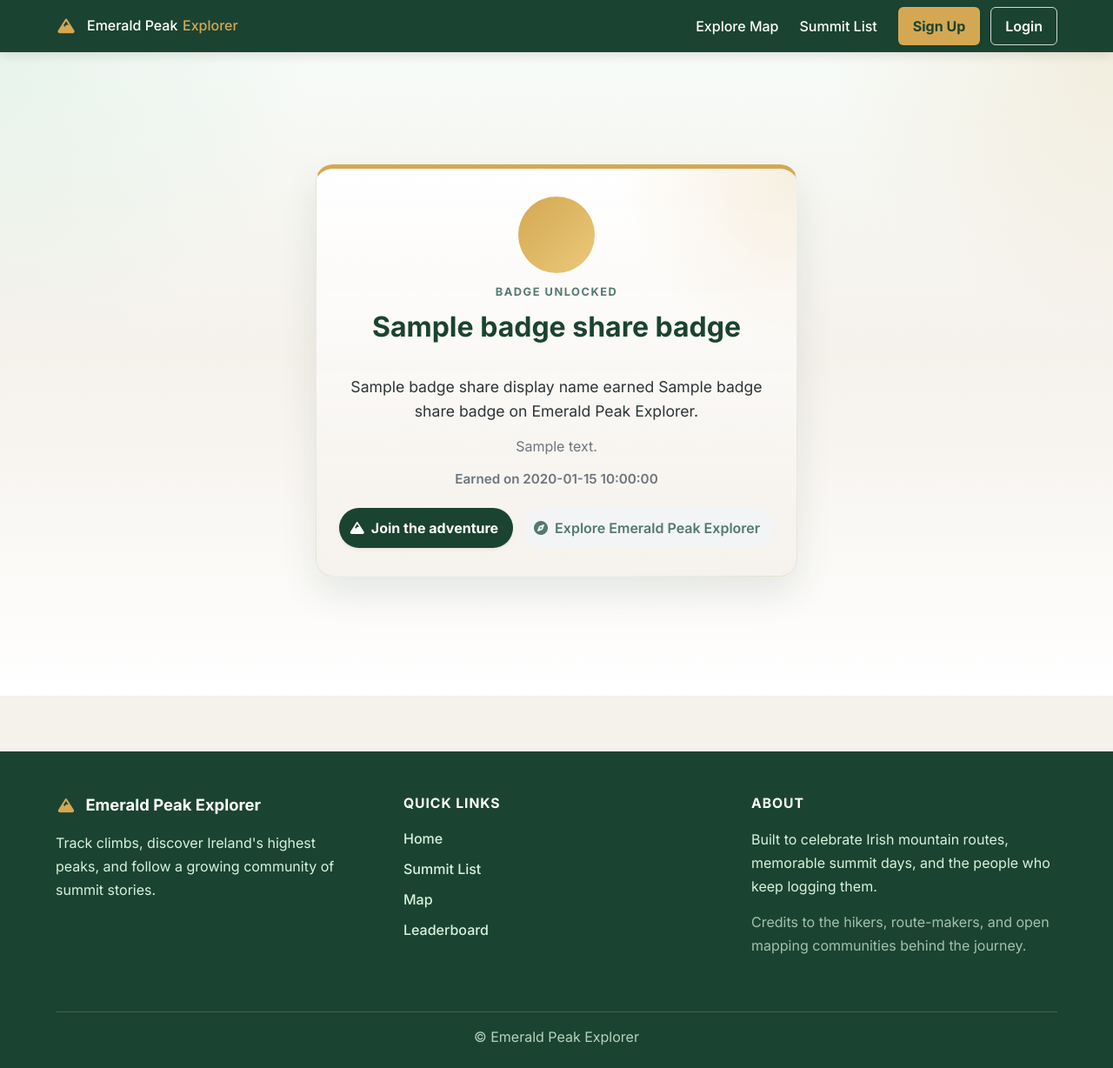
After one commit to AndrianBarbulat/Emerald-Summit-Tracker, a Flask app: template templates/badge_share.html in a window 1280 px wide. The commit adds this page. Shown: the whole page at 87% size. Run offline with Flask 3, Linux system fonts and the light colour scheme; the template is opened without the code that fills it: most values are stand-ins (such as "Sample title", 1, 10 or a date in 2020).

Commit message:
Built a shareable badge page at /badge/<badge_key>/<display_name> that displays a single earned badge in a clean public format. Fetched badge definition and user earned date to render a personalized achievement message. Added a simple call to action encouraging new users to join the platform from shared badge links. Included Open Graph meta tags so shared links generate rich previews on social platforms. Connected the badge celebration modal so users can instantly generate and share their achievement page.

```diff
--- a/app.py
+++ b/app.py
@@ -13,6 +13,7 @@ from badges_config import (
     COUNTY_PEAK_COUNTS,
     DASHBOARD_BADGE_RULES,
     configure_county_badges,
+    get_badge_definition,
     normalize_badge_key,
 )
 from supabase_utils import (
@@ -2788,6 +2789,52 @@ def public_profile(display_name: str):
     )
 
 
+@app.route("/badge/<badge_key>/<display_name>")
+def badge_share(badge_key: str, display_name: str):
+    profile_record = get_profile_by_display_name(display_name)
+    if profile_record is None:
+        abort(404)
+
+    profile_user_id = str(profile_record.get("id") or "").strip()
+    normalized_badge_key = normalize_badge_key(badge_key)
+    badge_definition = get_badge_definition(normalized_badge_key)
+    if not profile_user_id or badge_definition is None:
+        abort(404)
+
+    earned_badges = _build_public_profile_badges(get_user_badges(profile_user_id))
+    earned_badge = next(
+        (badge for badge in earned_badges if str(badge.get("key") or "") == normalized_badge_key),
+        None,
+    )
+    if earned_badge is None:
+        abort(404)
+
+    badge_label = str(earned_badge.get("label") or badge_definition.get("name") or "Badge").strip()
+    display_name_value = str(profile_record.get("display_name") or display_name or "Climber").strip() or "Climber"
+    earned_date_label = (
+        format_display_date(earned_badge.get("earned_at"), fallback="Recently")
+        if earned_badge.get("earned_at")
+        else "Recently"
+    )
+    share_description = f"{display_name_value} earned the {badge_label} badge on Emerald Peak Explorer."
+    share_title = f"{badge_label} | Emerald Peak Explorer"
+
+    _set_active_page("")
+    return render_template(
+        "badge_share.html",
+        badge_share_badge={
+            **earned_badge,
+            "description": str(badge_definition.get("description") or ""),
+        },
+        badge_share_cta_url=url_for("home") if session.get("profile") else url_for("index"),
+        badge_share_description=share_description,
+        badge_share_display_name=display_name_value,
+        badge_share_earned_date=earned_date_label,
+        badge_share_title=share_title,
+        badge_share_url=request.url,
+    )
+
+
 @app.route("/compare/<name1>/<name2>")
 def compare_profiles(name1: str, name2: str):
     left_profile = get_profile_by_display_name(name1)
--- /dev/null
+++ b/static/css/badge_share.css
@@ -0,0 +1,131 @@
+.badge-share-page {
+    align-items: center;
+    background:
+        radial-gradient(circle at top left, rgba(116, 198, 157, 0.12), transparent 24%),
+        radial-gradient(circle at top right, rgba(212, 168, 83, 0.15), transparent 22%),
+        linear-gradient(180deg, #f7fbf8 0%, var(--color-cream) 48%, #ffffff 100%);
+    display: flex;
+    min-height: calc(100vh - 52px);
+}
+
+.badge-share-page .container {
+    display: flex;
+    justify-content: center;
+}
+
+.badge-share-page__card {
+    background:
+        radial-gradient(circle at top right, rgba(212, 168, 83, 0.18), transparent 28%),
+        linear-gradient(180deg, rgba(255, 255, 255, 0.98), rgba(245, 241, 235, 0.96));
+    border: 1px solid rgba(27, 67, 50, 0.08);
+    border-top: 5px solid var(--color-gold);
+    border-radius: var(--radius-lg);
+    box-shadow: 0 20px 42px rgba(27, 67, 50, 0.1);
+    display: grid;
+    gap: 0.8rem;
+    justify-items: center;
+    max-width: 38rem;
+    padding: 2rem 1.6rem;
+    text-align: center;
+}
+
+.badge-share-page__icon {
+    align-items: center;
+    background: linear-gradient(135deg, var(--color-gold), #ebc979);
+    border-radius: 50%;
+    color: var(--color-white);
+    display: inline-flex;
+    font-size: 2.1rem;
+    height: 5.5rem;
+    justify-content: center;
+    width: 5.5rem;
+}
+
+.badge-share-page__eyebrow {
+    color: var(--color-sage);
+    font-size: 0.8rem;
+    font-weight: 700;
+    letter-spacing: 0.12em;
+    margin: 0;
+    text-transform: uppercase;
+}
+
+.badge-share-page__title {
+    color: var(--color-forest);
+    margin: 0;
+}
+
+.badge-share-page__headline {
+    color: var(--color-slate);
+    font-size: 1.1rem;
+    line-height: 1.6;
+    margin: 0;
+    max-width: 30rem;
+}
+
+.badge-share-page__description {
+    color: var(--color-grey);
+    line-height: 1.7;
+    margin: 0;
+    max-width: 28rem;
+}
+
+.badge-share-page__meta {
+    color: var(--color-grey);
+    font-size: 0.95rem;
+    font-weight: 600;
+    margin: 0;
+}
+
+.badge-share-page__actions {
+    display: flex;
+    flex-wrap: wrap;
+    gap: 0.75rem;
+    justify-content: center;
+    margin-top: 0.5rem;
+}
+
+.badge-share-page__cta {
+    background: var(--color-forest);
+    border-color: transparent;
+    border-radius: 999px;
+    color: var(--color-white);
+    font-weight: 700;
+    min-height: 2.9rem;
+}
+
+.badge-share-page__cta:hover,
+.badge-share-page__cta:focus-visible {
+    background: #214d39;
+    color: var(--color-white);
+}
+
+.badge-share-page__secondary {
+    border-radius: 999px;
+    color: var(--color-sage);
+    font-weight: 600;
+    min-height: 2.9rem;
+}
+
+.badge-share-page__secondary:hover,
+.badge-share-page__secondary:focus-visible {
+    color: var(--color-forest);
+}
+
+@media screen and (max-width: 768px) {
+    .badge-share-page__card {
+        padding: 1.5rem 1rem;
+    }
+
+    .badge-share-page__headline {
+        font-size: 1rem;
+    }
+
+    .badge-share-page__actions {
+        width: 100%;
+    }
+
+    .badge-share-page__actions .button {
+        width: 100%;
+    }
+}
--- a/static/css/style.css
+++ b/static/css/style.css
@@ -1505,8 +1505,20 @@ html.has-initial-page-loading [data-initial-loading-region] > [data-loading-cont
 }
 
 .badge-celebration-modal__view-all,
+.badge-celebration-modal__share,
 .badge-celebration-modal__continue {
     min-width: 9.75rem;
+}
+
+.badge-celebration-modal__share {
+    border-color: rgba(82, 121, 111, 0.22);
+    color: var(--color-sage);
+}
+
+.badge-celebration-modal__share:hover,
+.badge-celebration-modal__share:focus-visible {
+    border-color: rgba(82, 121, 111, 0.34);
+    color: var(--color-forest);
 }
 
 .badge-celebration-modal__continue {
--- a/static/js/script.js
+++ b/static/js/script.js
@@ -2713,7 +2713,8 @@ function ensureBadgeCelebrationModal() {
         heading: modal.querySelector('[data-badge-celebration-heading]'),
         summary: modal.querySelector('[data-badge-celebration-summary]'),
         list: modal.querySelector('[data-badge-celebration-list]'),
-        continueButton: modal.querySelector('.badge-celebration-modal__continue')
+        continueButton: modal.querySelector('.badge-celebration-modal__continue'),
+        shareButton: modal.querySelector('[data-badge-celebration-share]')
     };
 }
 
@@ -2733,7 +2734,8 @@ function normalizeBadgeCelebrationPayload(badges) {
             key: String(currentBadge.key || '').trim(),
             label: label,
             description: String(currentBadge.description || 'Badge unlocked from your climbing progress.').trim(),
-            icon: String(currentBadge.icon || 'fa-award').trim() || 'fa-award'
+            icon: String(currentBadge.icon || 'fa-award').trim() || 'fa-award',
+            shareUrl: String(currentBadge.share_url || currentBadge.shareUrl || '').trim()
         };
     }).filter(Boolean);
 }
@@ -2794,6 +2796,51 @@ function closeBadgeCelebration() {
     elements.modal.classList.remove('is-active');
     elements.modal.setAttribute('aria-hidden', 'true');
     document.documentElement.classList.remove('is-clipped');
+    if (elements.shareButton) {
+        elements.shareButton.hidden = true;
+        elements.shareButton.removeAttribute('data-share-url');
+        elements.shareButton.removeAttribute('data-share-title');
+    }
+}
+
+async function triggerBadgeShare(button) {
+    if (!button) {
+        return;
+    }
+
+    const shareUrl = String(button.getAttribute('data-share-url') || '').trim();
+    const shareTitle = String(button.getAttribute('data-share-title') || 'Badge unlocked').trim();
+    if (!shareUrl) {
+        showToast('We could not generate a badge share link yet.', 'warning');
+        return;
+    }
+
+    if (navigator.share) {
+        try {
+            await navigator.share({
+                title: shareTitle,
+                text: shareTitle + ' on Emerald Peak Explorer',
+                url: shareUrl
+            });
+            return;
+        } catch (error) {
+            if (error && error.name === 'AbortError') {
+                return;
+            }
+        }
+    }
+
+    if (navigator.clipboard && typeof navigator.clipboard.writeText === 'function') {
+        try {
+            await navigator.clipboard.writeText(shareUrl);
+            showToast('Badge share link copied.', 'success');
+            return;
+        } catch (error) {
+            // Fall through to opening the share page.
+        }
+    }
+
+    window.open(shareUrl, '_blank', 'noopener,noreferrer');
 }
 
 function showBadgeCelebration(badges) {
@@ -2814,6 +2861,24 @@ function showBadgeCelebration(badges) {
         : 'That climb unlocked a fresh set of milestones. Keep the momentum going.';
     elements.list.innerHTML = buildBadgeCelebrationCardsMarkup(normalizedBadges);
     elements.list.classList.toggle('badge-celebration-modal__list--scrollable', badgeCount > 1);
+    if (elements.shareButton) {
+        const shareBadge = normalizedBadges[0];
+        if (shareBadge && shareBadge.shareUrl) {
+            elements.shareButton.hidden = false;
+            elements.shareButton.setAttribute('data-share-url', shareBadge.shareUrl);
+            elements.shareButton.setAttribute('data-share-title', shareBadge.label);
+        } else {
+            elements.shareButton.hidden = true;
+            elements.shareButton.removeAttribute('data-share-url');
+            elements.shareButton.removeAttribute('data-share-title');
+        }
+        if (elements.shareButton.dataset.badgeCelebrationBound !== 'true') {
+            elements.shareButton.addEventListener('click', function() {
+                triggerBadgeShare(elements.shareButton);
+            });
+            elements.shareButton.dataset.badgeCelebrationBound = 'true';
+        }
+    }
 
     elements.modal.classList.add('is-active');
     elements.modal.setAttribute('aria-hidden', 'false');
--- /dev/null
+++ b/templates/badge_share.html
@@ -0,0 +1,49 @@
+{% extends "base.html" %}
+
+{% block title %}{{ badge_share_title }}{% endblock %}
+
+{% block extra_meta %}
+<meta name="description" content="{{ badge_share_description }}">
+<meta property="og:type" content="website">
+<meta property="og:site_name" content="Emerald Peak Explorer">
+<meta property="og:title" content="{{ badge_share_title }}">
+<meta property="og:description" content="{{ badge_share_description }}">
+<meta property="og:url" content="{{ badge_share_url }}">
+<meta name="twitter:card" content="summary">
+<meta name="twitter:title" content="{{ badge_share_title }}">
+<meta name="twitter:description" content="{{ badge_share_description }}">
+{% endblock %}
+
+{% block extra_css %}
+<link rel="stylesheet" href="{{ url_for('static', filename='css/badge_share.css') }}">
+{% endblock %}
+
+{% block content %}
+<section class="section badge-share-page">
+    <div class="container">
+        <div class="badge-share-page__card">
+            <div class="badge-share-page__icon" aria-hidden="true">
+                <i class="fas {{ badge_share_badge.icon }}"></i>
+            </div>
+            <p class="badge-share-page__eyebrow">Badge unlocked</p>
+            <h1 class="title badge-share-page__title">{{ badge_share_badge.label }}</h1>
+            <p class="badge-share-page__headline">{{ badge_share_display_name }} earned {{ badge_share_badge.label }} on Emerald Peak Explorer.</p>
+            {% if badge_share_badge.description %}
+            <p class="badge-share-page__description">{{ badge_share_badge.description }}</p>
+            {% endif %}
+            <p class="badge-share-page__meta">Earned on {{ badge_share_earned_date }}</p>
+
+            <div class="badge-share-page__actions">
+                <a href="{{ badge_share_cta_url }}" class="button badge-share-page__cta">
+                    <span class="icon"><i class="fas fa-mountain"></i></span>
+                    <span>Join the adventure</span>
+                </a>
+                <a href="{{ url_for('achievements') if profile else url_for('index') }}" class="button is-light badge-share-page__secondary">
+                    <span class="icon"><i class="fas fa-compass"></i></span>
+                    <span>Explore Emerald Peak Explorer</span>
+                </a>
+            </div>
+        </div>
+    </div>
+</section>
+{% endblock %}
--- a/templates/base.html
+++ b/templates/base.html
@@ -4,6 +4,7 @@
     <meta charset="UTF-8">
     <meta name="viewport" content="width=device-width, initial-scale=1.0">
     <title>{% block title %}Emerald Peak Explorer{% endblock %}</title>
+    {% block extra_meta %}{% endblock %}
 
     <link rel="stylesheet" href="https://cdn.jsdelivr.net/npm/bulma@1.0.2/css/bulma.min.css">
     <link rel="stylesheet" href="https://cdnjs.cloudflare.com/ajax/libs/font-awesome/6.0.0/css/all.min.css">
@@ -38,6 +39,7 @@
                 <div class="badge-celebration-modal__list" data-badge-celebration-list></div>
             </section>
             <footer class="badge-celebration-modal__actions">
+                <button class="button is-light badge-celebration-modal__share" type="button" data-badge-celebration-share hidden>Share</button>
                 <a class="button is-light badge-celebration-modal__view-all" href="/achievements">View All Badges</a>
                 <button class="button badge-celebration-modal__continue" type="button" data-badge-celebration-dismiss>Continue</button>
             </footer>
```
Also changed, not shown: api_routes.py (+16 -1 lines).
